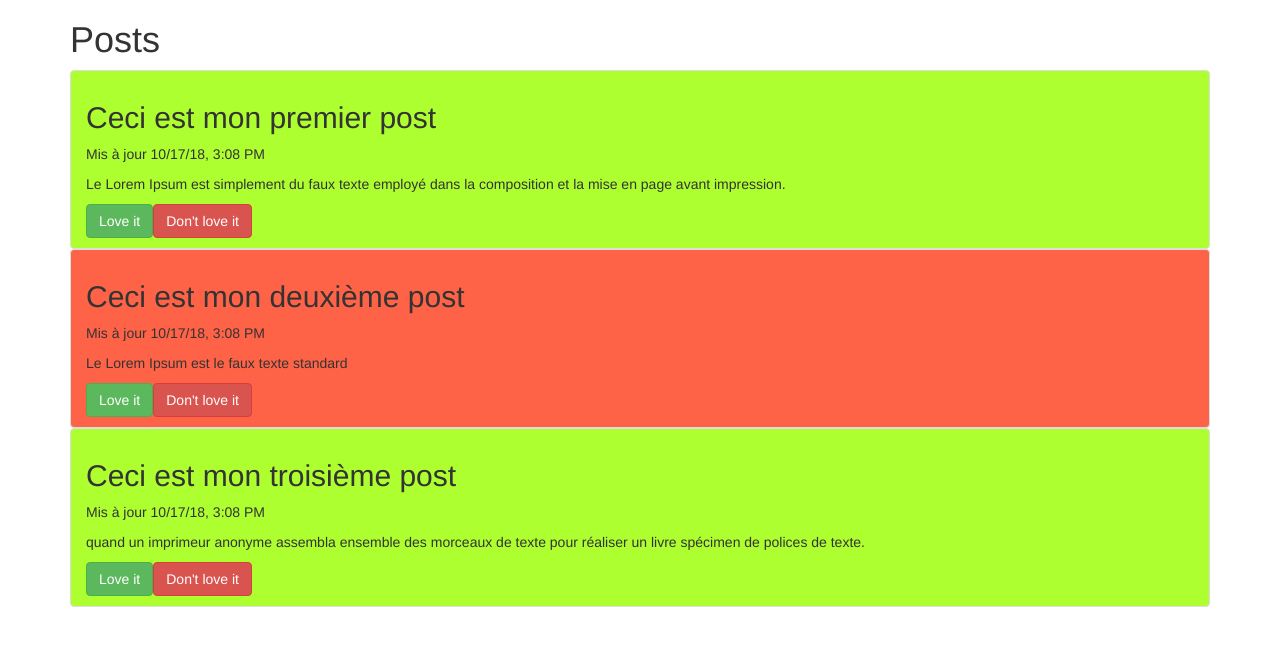
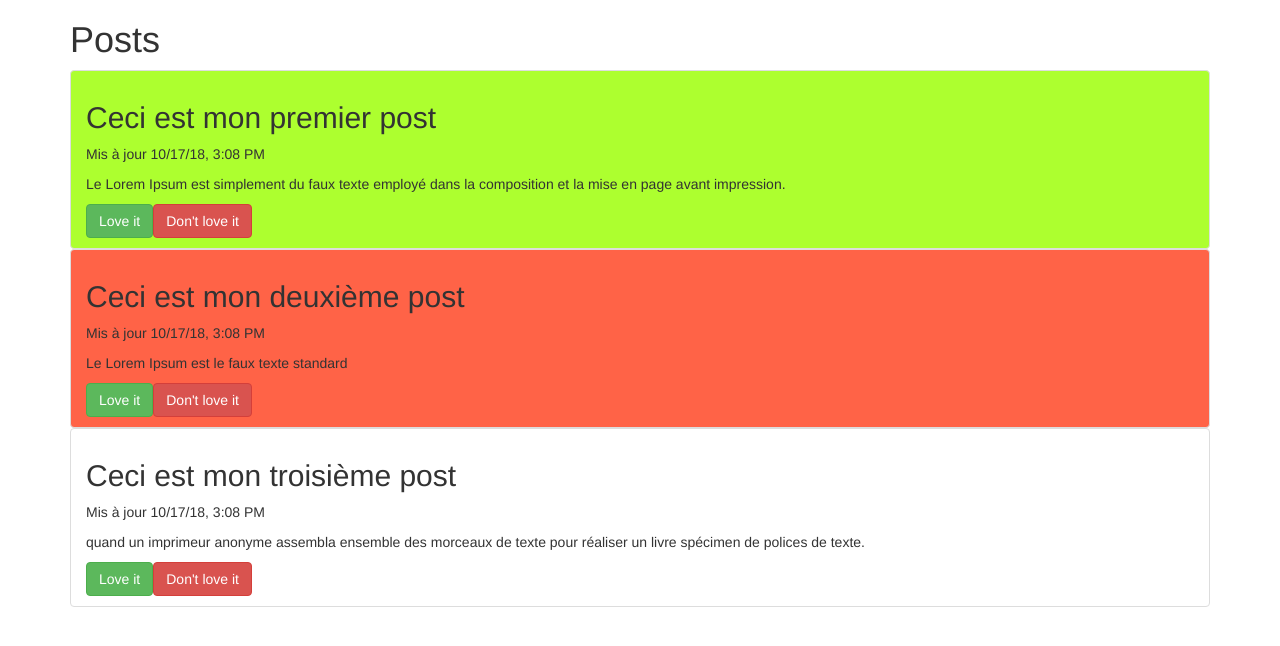
Before and after one commit to celine31/blog, an Angular app: page / in a window 1280 px wide. Shown: the top 646 px of the page. Built offline with nearby package versions, Linux system fonts and the light colour scheme.

Commit message:
le post est en blanc si loveIts==0

```diff
--- a/src/app/post-list-item/post-list-item.component.ts
+++ b/src/app/post-list-item/post-list-item.component.ts
@@ -28,8 +28,10 @@ export class PostListItemComponent implements OnInit {
     console.log(this.loveIts);
   }
   getColor(){
-    if(this.loveIts>=0){
+    if(this.loveIts>0){
       return 'greenyellow';
+    }else if(this.loveIts==0){
+      return 'white';
     }else return 'tomato';
   }
 }
```
